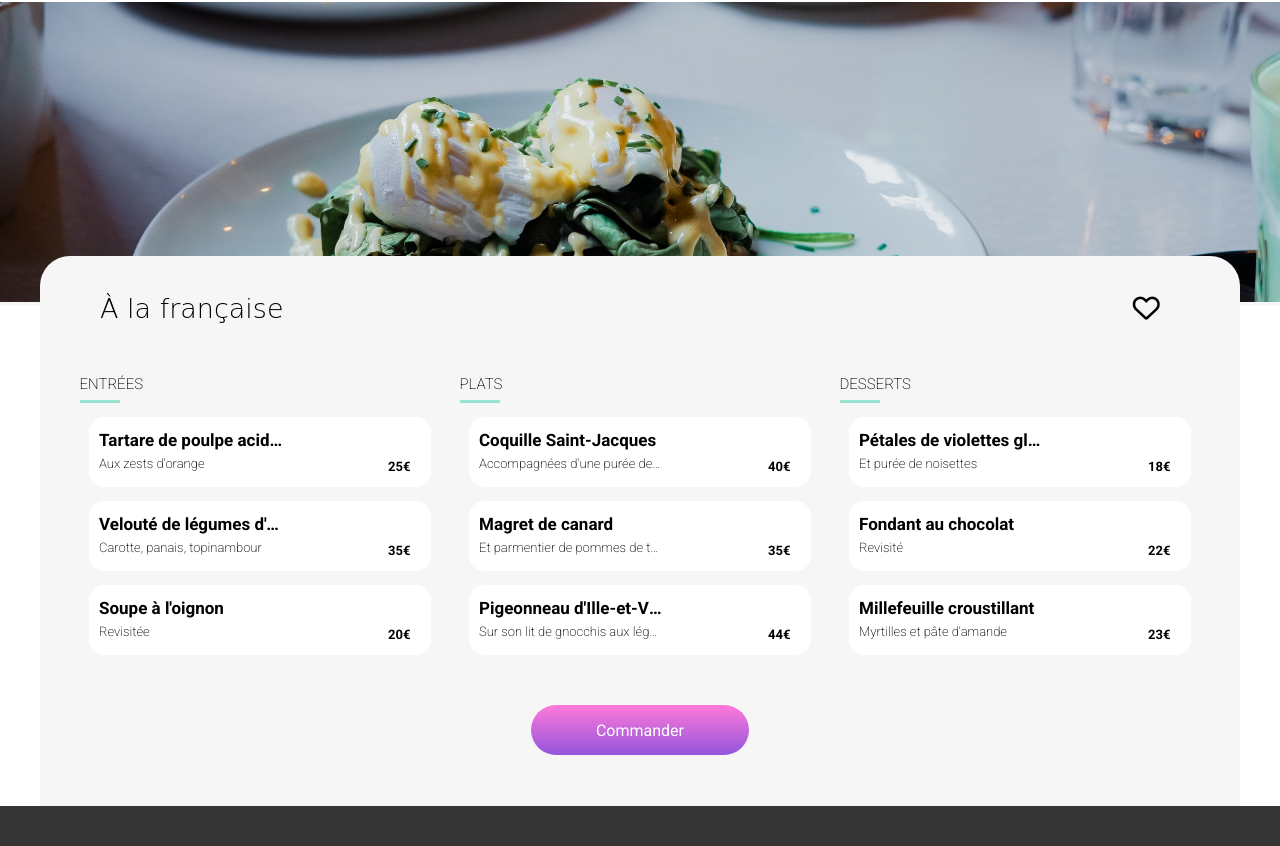
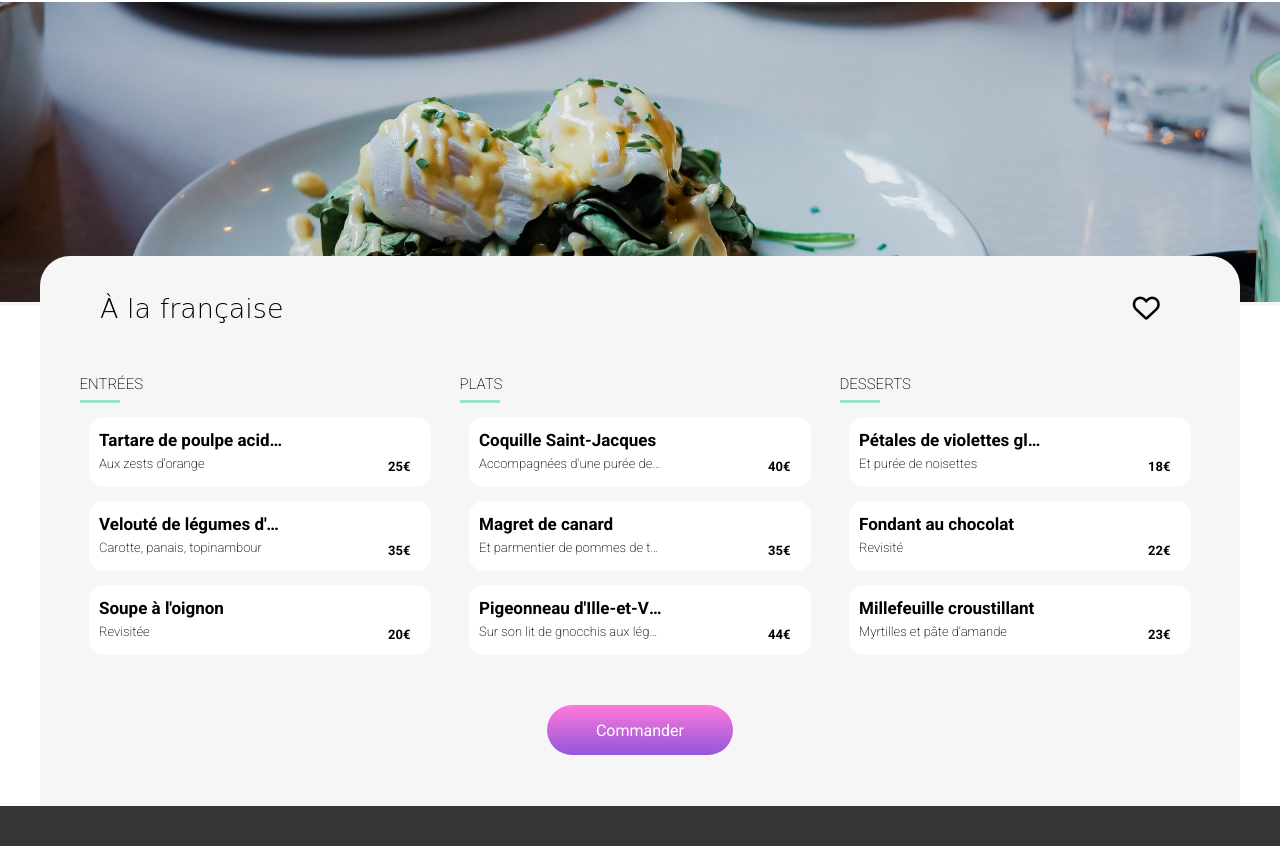
Before and after one commit to citizensyd/citizensyd.ohmyfood.github.io, a plain HTML site: page A_la_francaise.html in a window 1280 px wide. Shown: the part 61-907 px from the top of the page. Drawn offline with Linux system fonts and the light colour scheme; files that its build step writes are made by us from their sources; a web font is replaced by a local one.

Commit message:
fix size button in restaurants

```diff
--- a/A_la_francaise.html
+++ b/A_la_francaise.html
@@ -169,7 +169,7 @@
                         </div>
                     </div>
                 </div>
-                <div class="menu__button button">Commander</div>
+                <div class="menu__button">Commander</div>
             </div>
         </section>
     </main>
--- a/public/css/style.css
+++ b/public/css/style.css
@@ -614,7 +614,7 @@ h5 {
   border-radius: 15px;
   background-color: #fff;
   animation: progressiveDish 1s;
-  animation-fill-mode: backwards;
+  animation-fill-mode: both;
   overflow: hidden;
   cursor: pointer;
 }
@@ -690,7 +690,21 @@ h5 {
 }
 .menu__button {
   margin-top: 50px;
+  display: flex;
+  justify-content: center;
+  align-items: center;
   width: 186px;
+  height: 50px;
+  background: linear-gradient(#FF79DA 0%, #9356DC 100%);
+  border-radius: 25px;
+  font-family: roboto, sans-serif;
+  font-size: 16px;
+  font-weight: 500;
+  color: white;
+}
+.menu__button:hover {
+  cursor: pointer;
+  background: linear-gradient(#ff8de0 0%, #9e67e0 100%);
 }
 .menu__square {
   position: relative;
@@ -737,7 +751,7 @@ h5 {
   display: flex;
   justify-content: center;
   align-items: center;
-  width: 218px;
+  width: 220px;
   height: 50px;
   background: linear-gradient(#FF79DA 0%, #9356DC 100%);
   border-radius: 25px;
```
Also changed, not shown: la_note_enchantee.html (+1 -1 lines), la_palette_du_gout.html (+1 -1 lines), le_delice_des_sens.html (+1 -1 lines).
